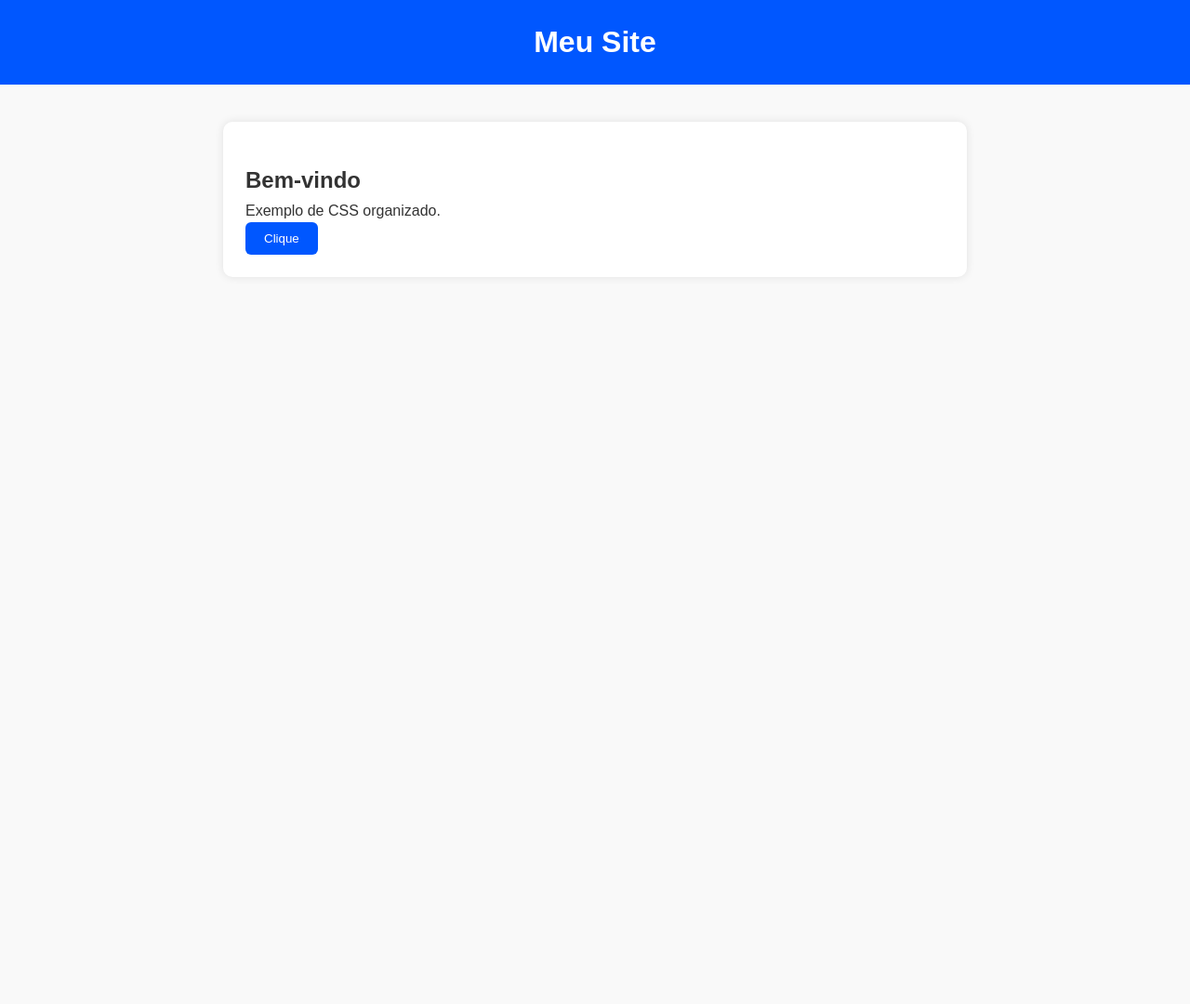
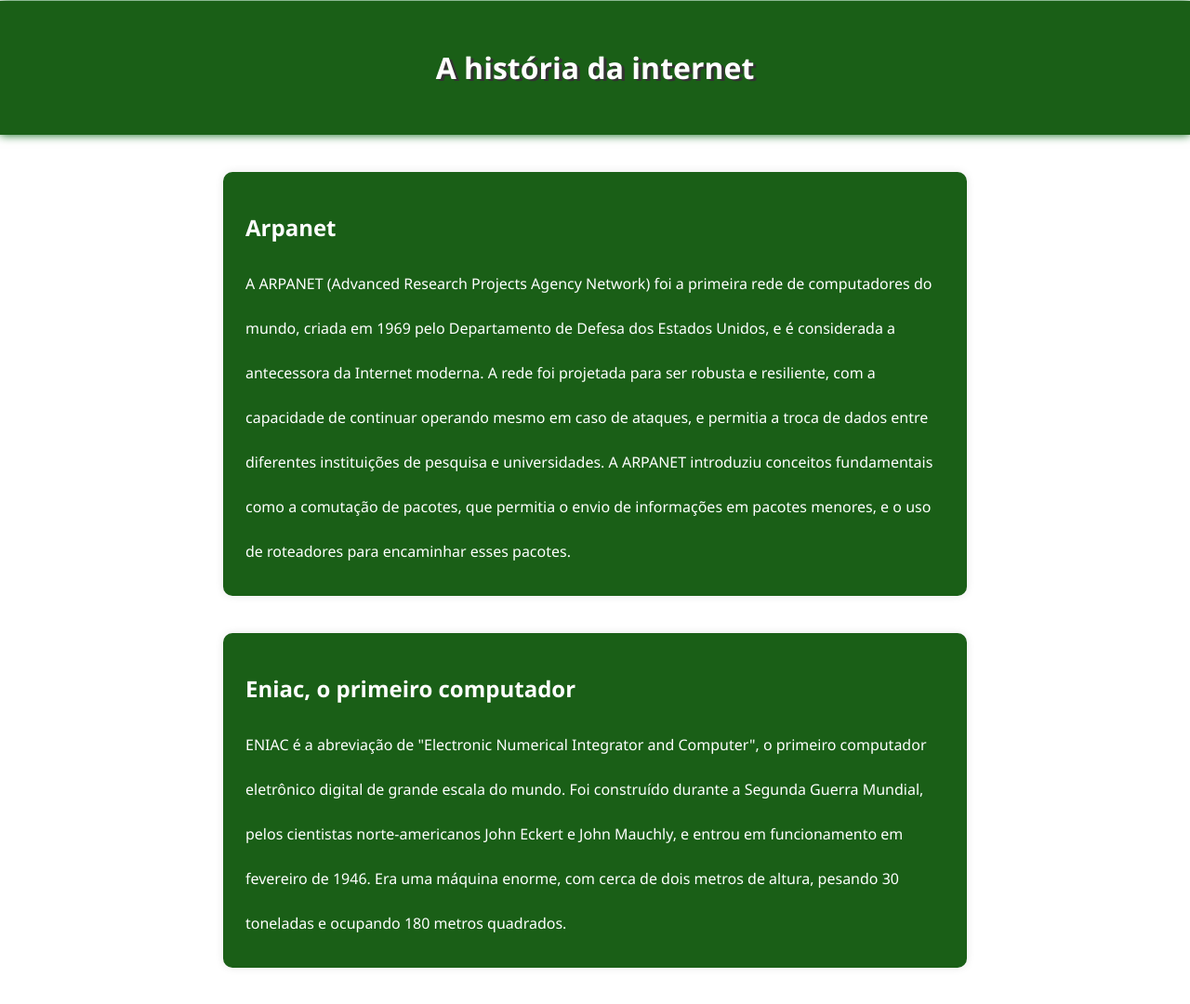
Before and after one commit to danielsabinoh/aulacss02, a plain HTML site: page index.html in a window 1280 px wide. Shown: the whole page at 93% size. Before the commit the page ends 800 px from the top, so only its background shows below. Drawn offline with Linux system fonts and the light colour scheme.

Commit message:
Add files via upload

```diff
--- a/index.html
+++ b/index.html
@@ -1,20 +1,24 @@
-<!DOCTYPE html> <!-- Define o tipo de documento como HTML5 -->
-<html lang="pt-br"> <!-- Início do HTML com idioma definido como português do Brasil -->
+<!DOCTYPE html>
+<html lang="en">
 <head>
-  <meta charset="UTF-8"> <!-- Codificação de caracteres -->
-  <meta name="viewport" content="width=device-width, initial-scale=1.0"> <!-- Responsividade -->
-  <title>Exemplo HTML com CSS Externo</title> <!-- Título da aba -->
-  <link rel="stylesheet" href="style.css"> <!-- Link para o CSS externo -->
+    <meta charset="UTF-8">
+    <meta name="viewport" content="width=device-width, initial-scale=1.0">
+    <title>A história da internet</title>
+    <link rel="stylesheet" href="style.css">
 </head>
 <body>
     <header class="header"> <!-- Cabeçalho -->
-    <h1 class="title">Meu Site</h1>
+        <h1 class="title">A história da internet</h1>
     </header>
     <main class="container"> <!-- Conteúdo principal -->
         <section class="card"> <!-- Cartão com conteúdo -->
-      <h2>Bem-vindo</h2>
-      <p>Exemplo de CSS organizado.</p>
-      <button class="button">Clique</button>
+          <h2>Arpanet</h2>
+          <p>A ARPANET (Advanced Research Projects Agency Network) foi a primeira rede de computadores do mundo, criada em 1969 pelo Departamento de Defesa dos Estados Unidos, e é considerada a antecessora da Internet moderna. A rede foi projetada para ser robusta e resiliente, com a capacidade de continuar operando mesmo em caso de ataques, e permitia a troca de dados entre diferentes instituições de pesquisa e universidades. A ARPANET introduziu conceitos fundamentais como a comutação de pacotes, que permitia o envio de informações em pacotes menores, e o uso de roteadores para encaminhar esses pacotes. </p>
+        </section>
+        <section class="card2">
+            <h2>Eniac, o primeiro computador</h2>
+            <p>ENIAC é a abreviação de "Electronic Numerical Integrator and Computer", o primeiro computador eletrônico digital de grande escala do mundo. Foi construído durante a Segunda Guerra Mundial, pelos cientistas norte-americanos John Eckert e John Mauchly, e entrou em funcionamento em fevereiro de 1946. Era uma máquina enorme, com cerca de dois metros de altura, pesando 30 toneladas e ocupando 180 metros quadrados.
+            </p>
         </section>
       </main>
 </body>
--- a/style.css
+++ b/style.css
@@ -1,65 +1,47 @@
-/* Reset básico para padronizar os estilos entre navegadores */
-* {
+/*Reset */
+*{
     margin: 0;
     padding: 0;
     box-sizing: border-box;
-  }
+}
 
-  /* Variáveis CSS para reutilização de cores e tamanhos */
-  :root {
-    --primary: #0057ff;
-    --radius: 6px;
-  }
+/*variáveis para os butões que serão usadas*/
+:root{
+    --primary: rgb(26, 95, 23);
+    --radius: 5px;
+}
 
-  /* Estilos globais para todo o corpo da página */
-  body {
-    font-family: Arial, sans-serif;
-    background: #f9f9f9;
-    color: #333;
-    line-height: 1.6;
-  }
-
-  /* Container principal com largura máxima e centralizado */
-  .container {
+/*estilos para o toda a página */
+body{
+    font-family:'Segoe UI', Tahoma, Geneva, Verdana, sans-serif;
+    background: rgb(255, 255, 255);
+    color: white;
+    line-height: 3;
+}
+/*estilizando a header*/
+.header{
+    margin: 1px auto;
+    padding: 24px;
+    background: var(--primary);
+    box-shadow: 0 0 10px rgb(7, 102, 22);
+    text-align: center;
+    text-shadow: 0.2em 0.1em #333;
+}
+/* Container principal com largura máxima e centralizado */
+.card {
     max-width: 800px;
     margin: 40px auto;
     padding: 24px;
-    background: #fff;
+    background: var(--primary);
     border-radius: 10px;
     box-shadow: 0 0 10px rgba(0,0,0,0.1);
-  }
+}
 
-  /* Cabeçalho com fundo azul e texto branco */
-  .header {
-    background-color: var(--primary);
-    color: #fff;
-    padding: 20px;
-    text-align: center;
-  }
-
-  /* Estilo do título principal */
-  .title {
-    margin: 0;
-  }
-
-  /* Cartão que envolve conteúdo */
-  .card {
-    margin-top: 20px;
-  }
-
-  /* Estilização do botão com cor e borda arredondada */
-  .button {
+.card2 {
+    max-width: 800px;
+    margin: 40px auto;
+    padding: 24px;
     background: var(--primary);
-    color: #fff;
-    padding: 10px 20px;
-    border: none;
-    border-radius: var(--radius);
-    cursor: pointer;
-  }
-
-  /* Responsividade para telas pequenas */
-  @media (max-width: 600px) {
-    .container {
-      padding: 12px;
-    }
-  }
+    border-radius: 10px;
+    box-shadow: 0 0 10px rgba(0,0,0,0.1);
+}
```
Lines whose indentation alone changed are shown as unchanged.
